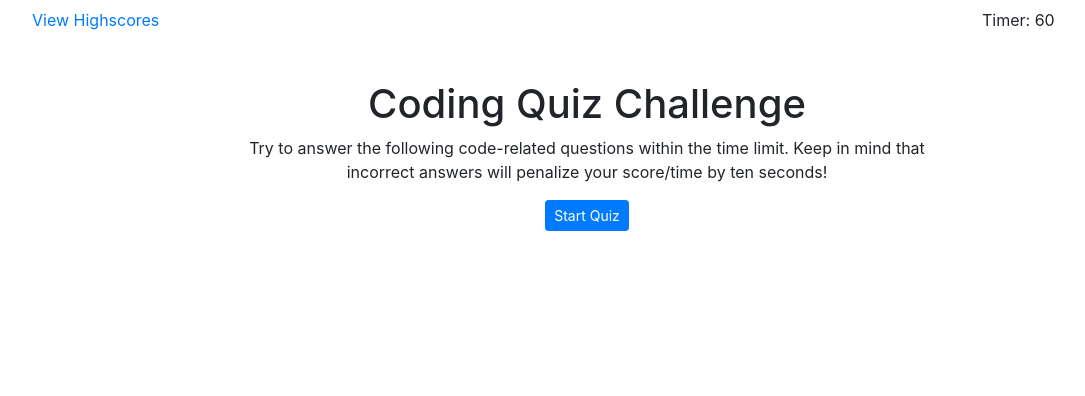
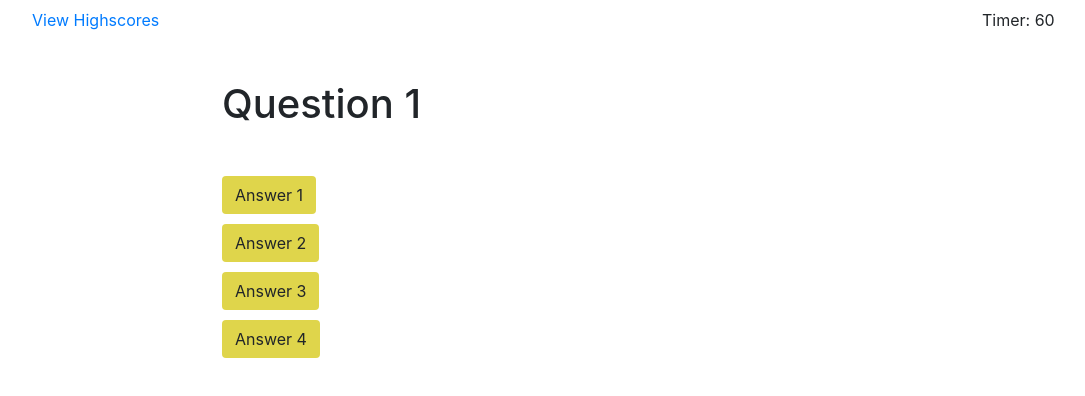
Before and after one commit to Rich-Cap/Code-Quiz, a plain HTML site: page questions.html in a window 1280 px wide. Shown: the whole page, without its empty margins (53-1138 px from the left). Drawn offline with nearby package versions, Linux system fonts and the light colour scheme.

Commit message:
questions layout

```diff
--- a/questions.html
+++ b/questions.html
@@ -28,14 +28,16 @@
 				<div class="col">
 				</div>
 				<div class="col-8">
-					<h1>
-						Coding Quiz Challenge
-					</h1>
-					<p>
-						Try to answer the following code-related questions within the time limit. Keep in mind
-						that incorrect answers will penalize your score/time by ten seconds!
-					</p>
-					<button id="start" type="button" class="btn btn-primary btn-sm">Start Quiz</button>
+					<div id="question"><h1>Question 1</h1>
+					</div>
+					<div id="quiz-body">
+						<ul class="buttons">
+							<li><button class="btn" id= "btn1"><span id="choice1">Answer 1</span></button></li>
+							<li><button class="btn" id= "btn2"><span id="choice2">Answer 2</span></button></li>
+							<li><button class="btn" id= "btn3"><span id="choice3">Answer 3</span></button></li>
+							<li><button class="btn" id= "btn4"><span id="choice4">Answer 4</span></button></li>
+						</ul>
+					</div>
 				</div>
 				<div class="col">
 				</div>
--- a/style.css
+++ b/style.css
@@ -1,3 +1,15 @@
-#quiz{
+#intro{
 	text-align: center;
 }
+#quiz{
+	align-content: left;
+}
+.buttons{
+	list-style-type: none;
+	padding-top: 30px;
+	padding-left: 0px;
+}
+.btn{
+	background-color: rgb(223, 213, 75);
+	margin-top: 10px;
+}
```
